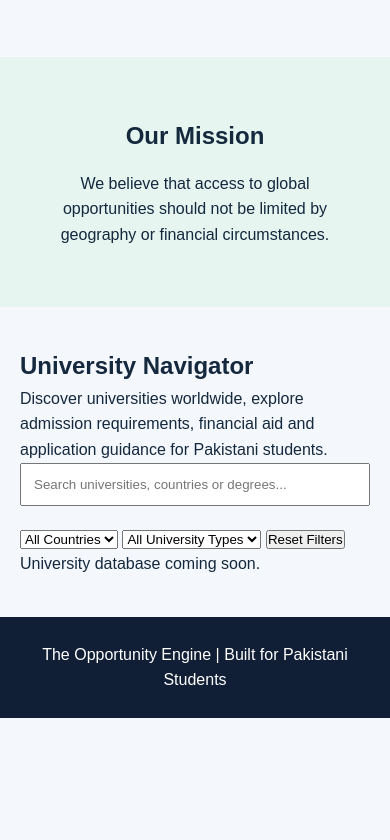
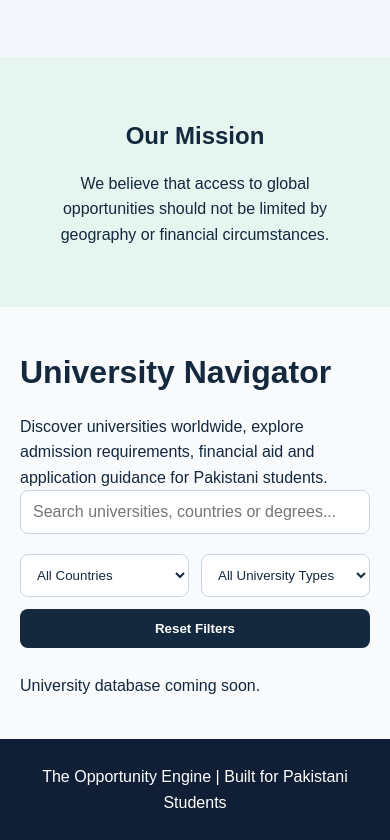
Before and after one commit to oppurtunity-engine/Oppurtunity-engine, a plain HTML site: page index.html in a window 390 px wide. Shown: the part 1202-2042 px from the top of the page. Before the commit the page ends 1920 px from the top, so only its background shows below. Drawn offline with Linux system fonts and the light colour scheme; no server answers.

Commit message:
style university navigator

```diff
--- a/style.css
+++ b/style.css
@@ -196,3 +196,83 @@ footer {
         width: 100%;
     }
 }
+
+#universities {
+    background: #f8fafc;
+    padding: 60px 20px;
+}
+
+#universities h2 {
+    color: #14283e;
+    font-size: 32px;
+    margin-bottom: 15px;
+}
+
+#university-search {
+    box-sizing: border-box;
+    border: 1px solid #cbd5e1;
+    border-radius: 8px;
+    font-size: 16px;
+}
+
+#university-filters {
+    display: flex;
+    flex-wrap: wrap;
+    gap: 12px;
+    margin-bottom: 25px;
+}
+
+#university-filters select {
+    flex: 1;
+    min-width: 160px;
+    padding: 12px;
+    border: 1px solid #cbd5e1;
+    border-radius: 8px;
+    background: white;
+    color: #14283e;
+    cursor: pointer;
+}
+
+#reset-university-filters {
+    background: #14283e;
+    color: white;
+    border: none;
+    padding: 12px 20px;
+    border-radius: 8px;
+    font-weight: bold;
+    cursor: pointer;
+}
+
+#reset-university-filters:hover {
+    background: #16866b;
+}
+
+#university-count {
+    color: #64748b;
+    margin-bottom: 20px;
+}
+
+.university-card {
+    background: white;
+    border: 1px solid #e2e8f0;
+    border-radius: 12px;
+    padding: 25px;
+    margin-bottom: 20px;
+    box-shadow: 0 4px 12px rgba(0,0,0,0.05);
+}
+
+.university-card h3 {
+    color: #14283e;
+}
+
+.university-card a {
+    color: #16866b;
+    font-weight: bold;
+}
+
+@media (max-width: 600px) {
+    #university-filters select,
+    #reset-university-filters {
+        width: 100%;
+    }
+}
```
